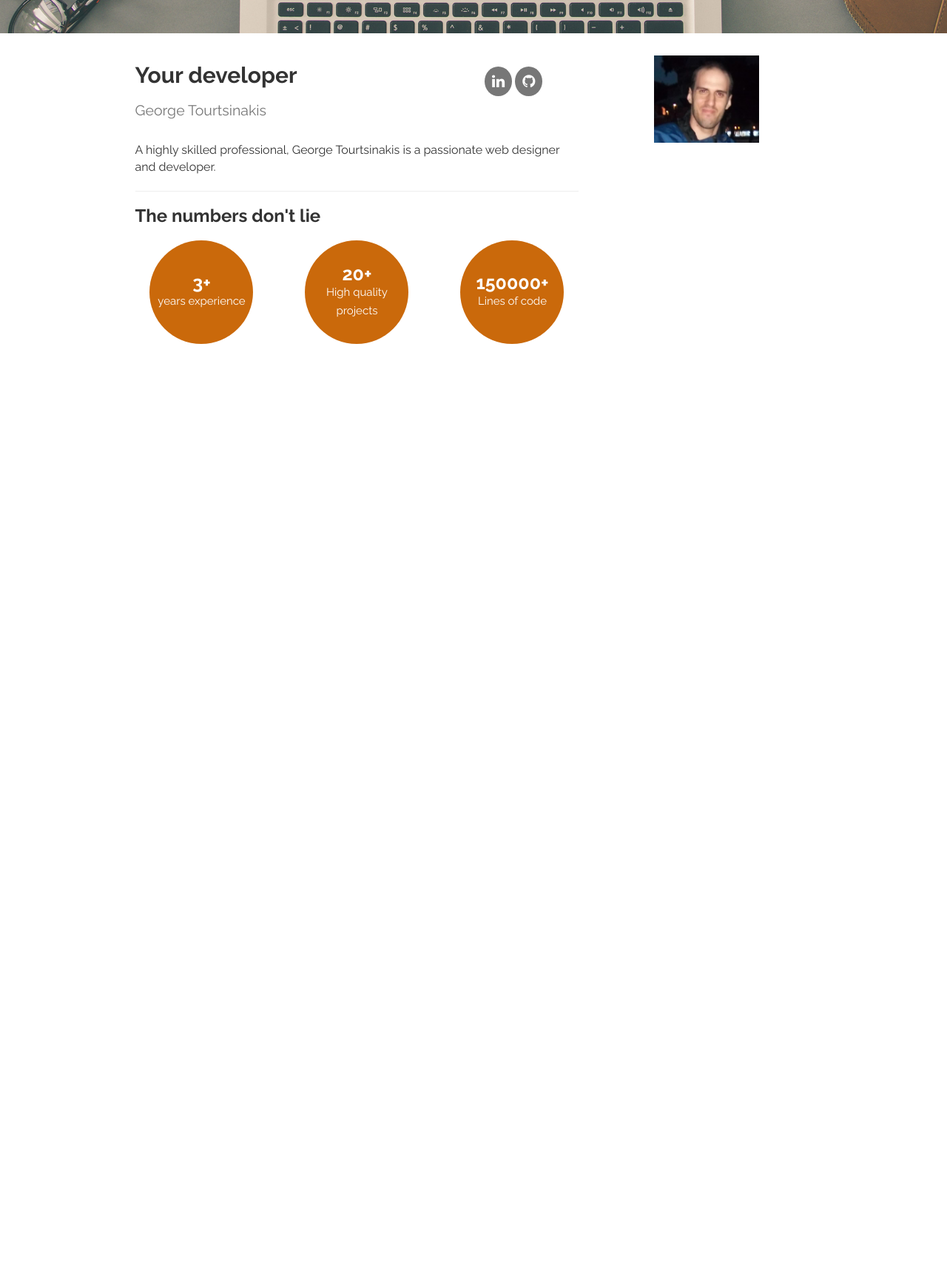
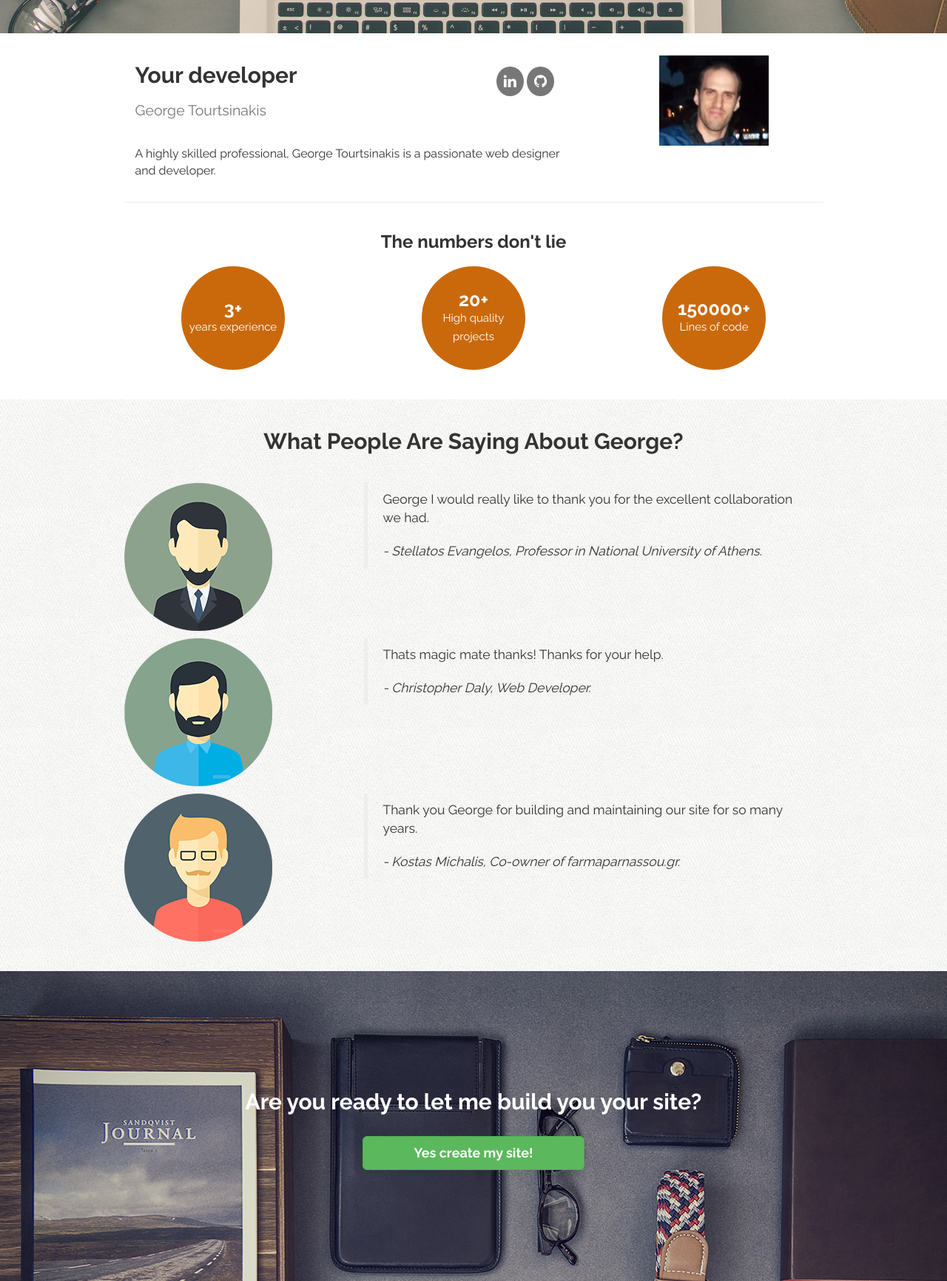
Before and after one commit to georgetour/Bootstrap-to-Wordpress, a PHP site: page / in a window 1280 px wide. Shown: the part 2867-4599 px from the top of the page at 74% size. Before the commit the page ends 3332 px from the top, so only its background shows below. Run offline with PHP 8.4, Linux system fonts and the light colour scheme.

Commit message:
Create site section
- Added create your site section
- Checked in many devices everything
- Fixed some minor problems in smaller devices for some sections

```diff
--- a/assets/css/custom.css
+++ b/assets/css/custom.css
@@ -66,50 +66,6 @@ h3 {
 .fa {
   font-size: 20px; }
 
-.badge.social.linkedin:hover {
-  background-color: #0000e6; }
-
-.badge.social.github:hover {
-  background-color: #5129a3; }
-
-.num {
-  display: table;
-  background-color: #ca690b;
-  border-radius: 100%;
-  -webkit-border-radius: 100%;
-  -moz-border-radius: 100%;
-  font-size: 25px;
-  font-weight: bold;
-  text-align: center;
-  color: white;
-  line-height: 25px;
-  height: 140px;
-  width: 140px;
-  -webkit-font-smoothing: antialiased;
-  text-rendering: optimizelegibility;
-  margin: 0 auto; }
-
-/*WITH THIS TRICK AND IF THE PARENT OF .num-content IS DISPLAY TABLE
-VERTICAL ALIGN WORKS PERFECTLY*/
-#developer .num .num-content {
-  display: table-cell;
-  vertical-align: middle;
-  text-align: center; }
-
-#developer .num span {
-  display: block;
-  font-size: 15px;
-  font-weight: normal; }
-
-.social {
-  border-radius: 100%;
-  -webkit-border-radius: 100%;
-  -moz-border-radius: 100%;
-  padding: 10px; }
-
-.social-icons {
-  padding-top: 15px; }
-
 .btn {
   font-weight: bold; }
 
@@ -155,7 +111,7 @@ button, input, .btn, a.btn {
   text-align: center; }
 
 #whatIsWordpress, #whoBenefits, #wordpress-feautures, #final-features,
-#youtube-video, #developer {
+#youtube-video, #developer, #kudos {
   padding: 30px 0px 40px 0px; }
 
 #whoBenefits {
@@ -212,6 +168,68 @@ i.features-sprites {
   text-align: left;
   background-color: white; }
 
+.testimonials {
+  padding-top: 10px; }
+
+blockquote cite {
+  display: block;
+  margin-top: 20px; }
+
+.badge.social.linkedin:hover {
+  background-color: #0000e6; }
+
+.badge.social.github:hover {
+  background-color: #5129a3; }
+
+.num {
+  display: table;
+  background-color: #ca690b;
+  border-radius: 100%;
+  -webkit-border-radius: 100%;
+  -moz-border-radius: 100%;
+  font-size: 25px;
+  font-weight: bold;
+  text-align: center;
+  color: white;
+  line-height: 25px;
+  height: 140px;
+  width: 140px;
+  -webkit-font-smoothing: antialiased;
+  text-rendering: optimizelegibility;
+  margin: 0 auto; }
+
+#signup {
+  padding: 150px 0 150px 0; }
+
+/*WITH THIS TRICK AND IF THE PARENT OF .num-content IS DISPLAY TABLE
+VERTICAL ALIGN WORKS PERFECTLY*/
+#developer .num .num-content {
+  display: table-cell;
+  vertical-align: middle;
+  text-align: center; }
+
+#developer .num span {
+  display: block;
+  font-size: 15px;
+  font-weight: normal; }
+
+.social {
+  border-radius: 100%;
+  -webkit-border-radius: 100%;
+  -moz-border-radius: 100%;
+  padding: 10px; }
+
+.social-icons {
+  padding-top: 15px; }
+
+.skilled {
+  padding-left: 30px; }
+
+#signup {
+  background: url("../img/hipster-stuff.jpg") center center fixed;
+  color: white;
+  text-align: center; }
+
 /* Small screens layout*/
 @media screen and (max-width: 767px) {
   .price {
--- a/assets/css/custom.scss
+++ b/assets/css/custom.scss
@@ -80,58 +80,7 @@ h3{
 
 }
 
-.badge.social.linkedin {
-  &:hover {
-   background-color: darken(blue, 5%);
-  }
-}
-.badge.social.github {
-  &:hover {
-    background-color: darken(mediumpurple, 25%);
-  }
-}
 
-.num{
-  display: table;
-  background-color: $orange;
-  border-radius: 100%;
-  -webkit-border-radius: 100%;
-  -moz-border-radius: 100% ;
-  font-size: 25px;
-  font-weight: bold;
-  text-align: center;
-  color: white;
-  line-height: 25px;
-  height: 140px;
-  width: 140px;
-  @include sexyText;
-  margin: 0 auto;
-}
-
-/*WITH THIS TRICK AND IF THE PARENT OF .num-content IS DISPLAY TABLE
-VERTICAL ALIGN WORKS PERFECTLY*/
-#developer .num .num-content{
-  display: table-cell;
-  vertical-align: middle;
-  text-align: center;
-}
-
-#developer .num span{
-  display: block;
-  font-size: 15px;
-  font-weight: normal;
-}
-
-.social{
-  border-radius: 100%;
-  -webkit-border-radius: 100%;
-  -moz-border-radius: 100% ;
-  padding: 10px;
-}
-
-.social-icons{
-  padding-top: 15px;
-}
 
 .btn{
   font-weight: bold;
@@ -178,7 +127,7 @@ button, input, .btn, a.btn{
 
 }
 #whatIsWordpress,#whoBenefits,#wordpress-feautures,#final-features,
-#youtube-video,#developer {
+#youtube-video,#developer,#kudos {
   padding: 30px 0px 40px 0px;
 }
 
@@ -235,6 +184,85 @@ i.features-sprites {
   background-color: white;
 }
 
+.testimonials{
+  padding-top: 10px;
+}
+
+blockquote cite{
+  display: block;
+  margin-top: 20px;
+}
+
+.badge.social.linkedin {
+  &:hover {
+    background-color: darken(blue, 5%);
+  }
+}
+.badge.social.github {
+  &:hover {
+    background-color: darken(mediumpurple, 25%);
+  }
+}
+
+.num{
+  display: table;
+  background-color: $orange;
+  border-radius: 100%;
+  -webkit-border-radius: 100%;
+  -moz-border-radius: 100% ;
+  font-size: 25px;
+  font-weight: bold;
+  text-align: center;
+  color: white;
+  line-height: 25px;
+  height: 140px;
+  width: 140px;
+  @include sexyText;
+  margin: 0 auto;
+}
+
+#signup{
+  padding: 150px 0 150px 0;
+}
+
+/*WITH THIS TRICK AND IF THE PARENT OF .num-content IS DISPLAY TABLE
+VERTICAL ALIGN WORKS PERFECTLY*/
+#developer .num .num-content{
+  display: table-cell;
+  vertical-align: middle;
+  text-align: center;
+}
+
+#developer .num span{
+  display: block;
+  font-size: 15px;
+  font-weight: normal;
+}
+
+.social{
+  border-radius: 100%;
+  -webkit-border-radius: 100%;
+  -moz-border-radius: 100% ;
+  padding: 10px;
+}
+
+.social-icons{
+  padding-top: 15px;
+}
+
+.skilled{
+  padding-left: 30px;
+}
+
+#signup{
+  background: url('../img/hipster-stuff.jpg') center center fixed;
+  color: white;
+  text-align: center;
+}
+
+
+
+
 
 
 
@@ -256,9 +284,11 @@ i.features-sprites {
     font-size: 1.1em;
   }
 
+  .num-content{
 
-  #developer{
-    text-align: center;
+  }
+  .skilled{
+    padding: 30px 30px 0px 30px ;
   }
 
   .developer-name{
@@ -269,7 +299,29 @@ i.features-sprites {
     margin-top: 20px;
   }
 
+  #kudos,.testimonials{
+    text-align: center;
+  }
 
+  .num{
+
+
+    font-size: 15px;
+    font-weight: bold;
+    text-align: center;
+    color: white;
+    line-height: 20px;
+    height: 90px;
+    width: 90px;
+    @include sexyText;
+    margin: 0 auto;
+  }
+
+  #developer .num span{
+    display: block;
+    font-size: 10px;
+    font-weight: normal;
+  }
 
 }
 
@@ -307,6 +359,10 @@ i.features-sprites {
   .lead{
     margin-top: 0px;
   }
+
+  .developer-image{
+    margin-top: 20px;
+  }
 }
 /* Large screens layout*/
 @include large-screens{
--- a/index.html
+++ b/index.html
@@ -263,13 +263,15 @@
     <div class="container ">
     <div class="row"><!--Developer row---------------------------------->
         <div class="col-md-10 col-md-offset-1">
-        <div class="col-md-8 "><!--Left column--->
             <div class="row">
+            <div class="col-md-8 "><!--Left column--->
+
                 <div class="col-lg-9 col-xs-8 ">
                     <h2 style="margin-bottom: 0" class="displayInlineBlock developer-name">Your developer </h2>
                     <h2 class="developer-name"><small>George Tourtsinakis</small></h2>
+
                 </div>
-                <div class="col-lg-3 col-xs-4 social-icons">
+                <div class="col-lg-3 col-xs-4 social-icons align-center">
                     <a class="badge  social linkedin" href="https://gr.linkedin.com/in/georgetourtsinakis" target="_blank">
                         <i class="fa fa-linkedin" aria-hidden="true"></i>
                     </a>
@@ -277,14 +279,24 @@
                         <i class="fa fa-github" aria-hidden="true"></i>
                     </a>
                 </div>
+
             </div>
-            <p>A highly skilled professional, George Tourtsinakis is a passionate web designer and developer.</p>
+
+            <div class=" col-md-4  developer-image"><!--Right column--->
+                <img style="width: 50%" class="img-responsive img-center" src="assets/img/myphoto.jpg" alt="Developer George Tourtsinakis">
+            </div>
+            </div>
+            <div class="row">
+            <div  class="col-md-8 skilled">
+                <p>A highly skilled professional, George Tourtsinakis is a passionate web designer and developer.</p>
+            </div>
+            </div>
             <hr>
-            <h3>The numbers don't lie</h3>
             <div class="row "><!--Numbers row------------------->
+                <h3 class="align-center">The numbers don't lie</h3>
                 <div class="col-xs-4 ">
-                    <div class="num">
-                        <div class="num-content">
+                    <div class="num ">
+                        <div class="num-content ">
                             3+<span> years experience</span>
                         </div>
                     </div>
@@ -302,27 +314,70 @@
                             150000+<span> Lines of code</span>
                         </div>
                     </div>
-
                 </div>
             </div>
-        </div>
-        <div class=" col-md-4  developer-image"><!--Right column--->
-            <img style="width: 50%" class="img-responsive img-center" src="assets/img/myphoto.jpg" alt="Developer George Tourtsinakis">
-        </div>
+
+
         </div>
         </div><!--End developer row------------------------------------->
     </div><!--End container-------------------->
 </section><!--End developer section------------->
 
 <!-- TESTIMONIALS-------------------------->
-<section>
+<section id="kudos" >
+    <div class="container">
+        <div class="row">
+            <div class="col-sm-10 col-sm-offset-1 ">
+                <h2 class="align-center">What People Are Saying About George?</h2>
+                <!----TESTIMONIALS------>
+                <div class="row testimonials">
+                <div class="col-sm-4 ">
+                    <img src="assets/img/ernest.png">
+                </div>
+                <div class="col-sm-8">
+                    <blockquote>George I would really like to thank you for the
+                        excellent collaboration we had.
+                        <cite> - Stellatos Evangelos, Professor in National University of Athens. </cite>
+                    </blockquote>
+                </div>
+                </div>
+                <div class="row testimonials">
+                    <div class="col-sm-4 ">
+                        <img src="assets/img/aj.png">
+                    </div>
+                    <div class="col-sm-8">
+                        <blockquote>Thats magic mate thanks! Thanks for your help.
+                            <cite> - Christopher Daly, Web Developer.</cite>
+                        </blockquote>
+                    </div>
+                </div>
+                <div class="row testimonials">
+                    <div class="col-sm-4 ">
+                        <img src="assets/img/ben.png">
+                    </div>
+                    <div class="col-sm-8">
+                        <blockquote>Thank you George for building and maintaining
+                            our site for so many years.
+                            <cite> - Kostas Michalis, Co-owner of farmaparnassou.gr.</cite>
+                        </blockquote>
+                    </div>
+                </div>
 
-</section>
-
+            </div>
+        </div>
+    </div>
+</section><!-- End TESTIMONIALS----------------->
 
 <!-- SIGN UP ----------------------------->
-<section>
-
+<section id="signup" data-type="background" data-speed="4">
+    <div class="container">
+        <div class="row align-center">
+            <div class="col-sm-12">
+                <h2>Are you ready to let me build you your site?</h2>
+                <button style="width: 300px" class="btn btn-success btn-lg " data-toggle="modal" data-target="#myModal" role="button">Yes create my site!</button>
+            </div>
+        </div>
+    </div>
 </section>
 
 <!-- FOOTER -------------------------->
```
Also changed, not shown: other parts of assets/css/custom.css (+27 -4 lines), assets/css/custom.min.css, 1 other file.
